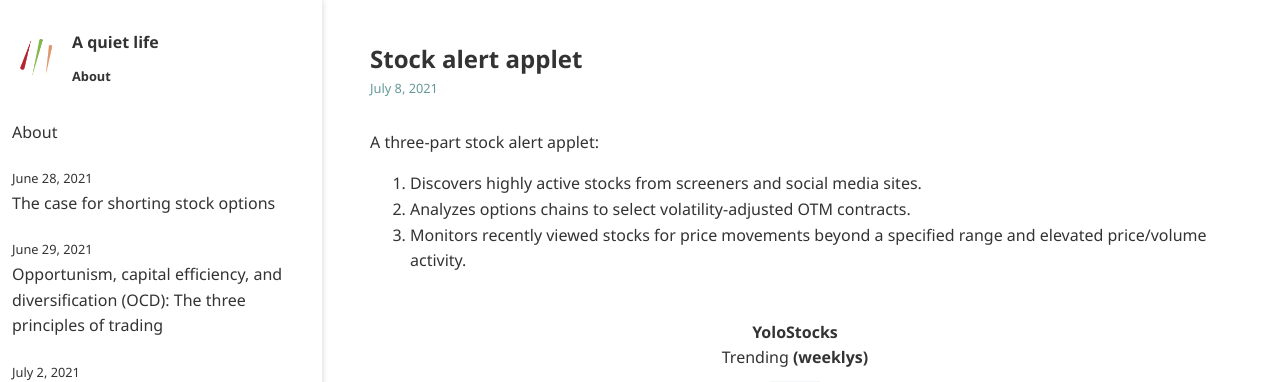
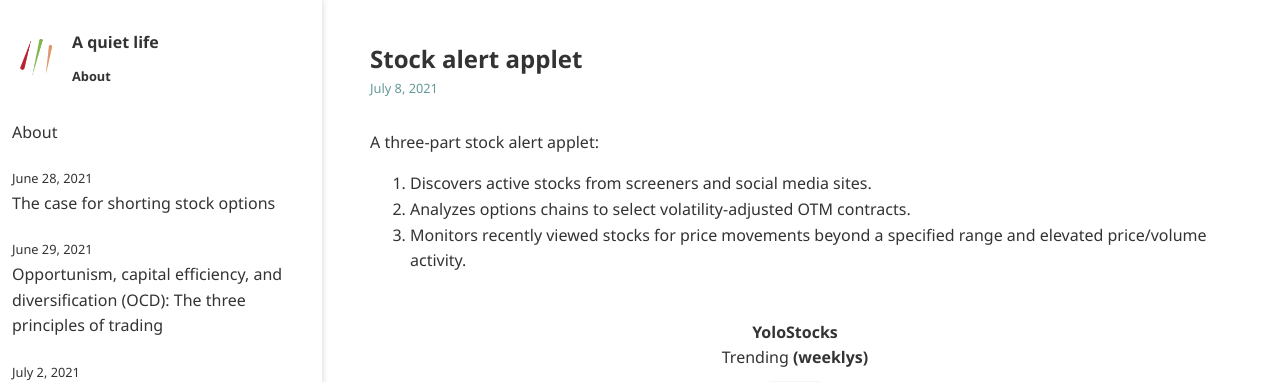
Before and after one commit to ansyblenetwork/aquietlife, a Jekyll site: the page built from _posts/2021-07-08-alerts.md, in a window 1280 px wide. Shown: the top 382 px of the page. Built offline with Jekyll 4.4.1, drawn with Linux system fonts in a browser that asks for light colours.

Commit message:
Update 2021-07-08-alerts.md

```diff
--- a/_posts/2021-07-08-alerts.md
+++ b/_posts/2021-07-08-alerts.md
@@ -4,7 +4,7 @@ title: "Stock alert applet"
 
 A three-part stock alert applet:
 
-1. Discovers highly active stocks from screeners and social media sites.
+1. Discovers active stocks from screeners and social media sites.
 2. Analyzes options chains to select volatility-adjusted OTM contracts.
 3. Monitors recently viewed stocks for price movements beyond a specified range and elevated price/volume activity.
 
```
